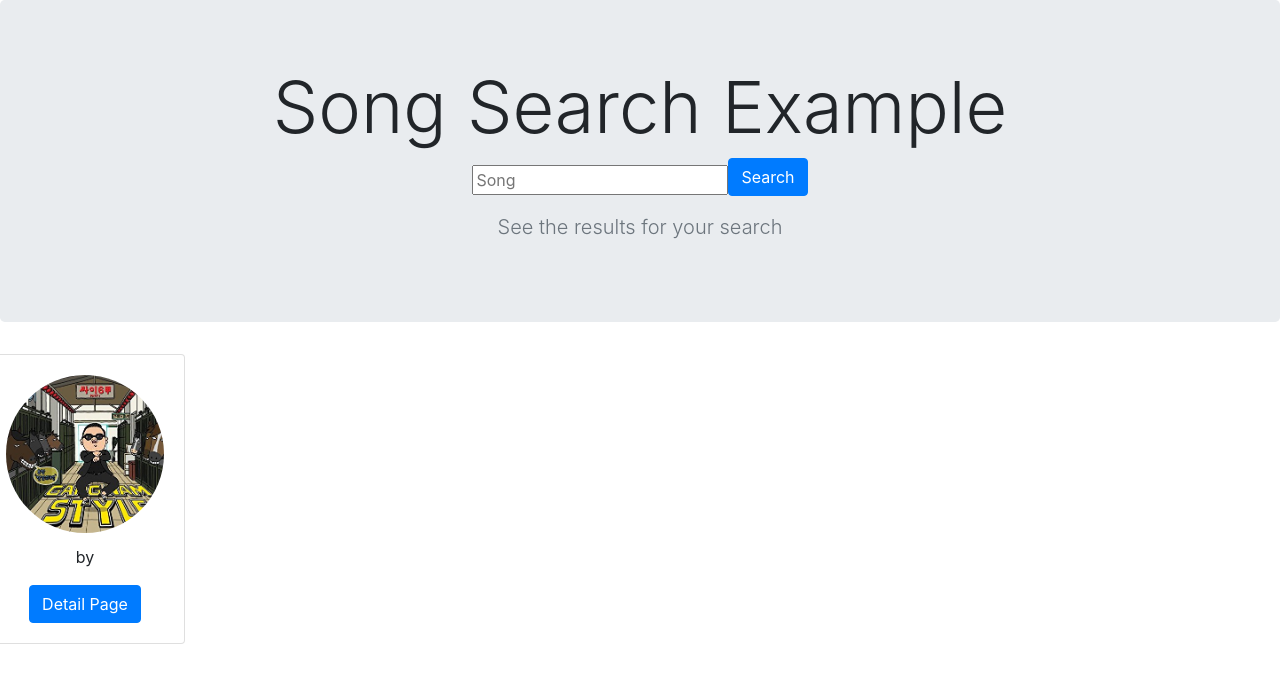
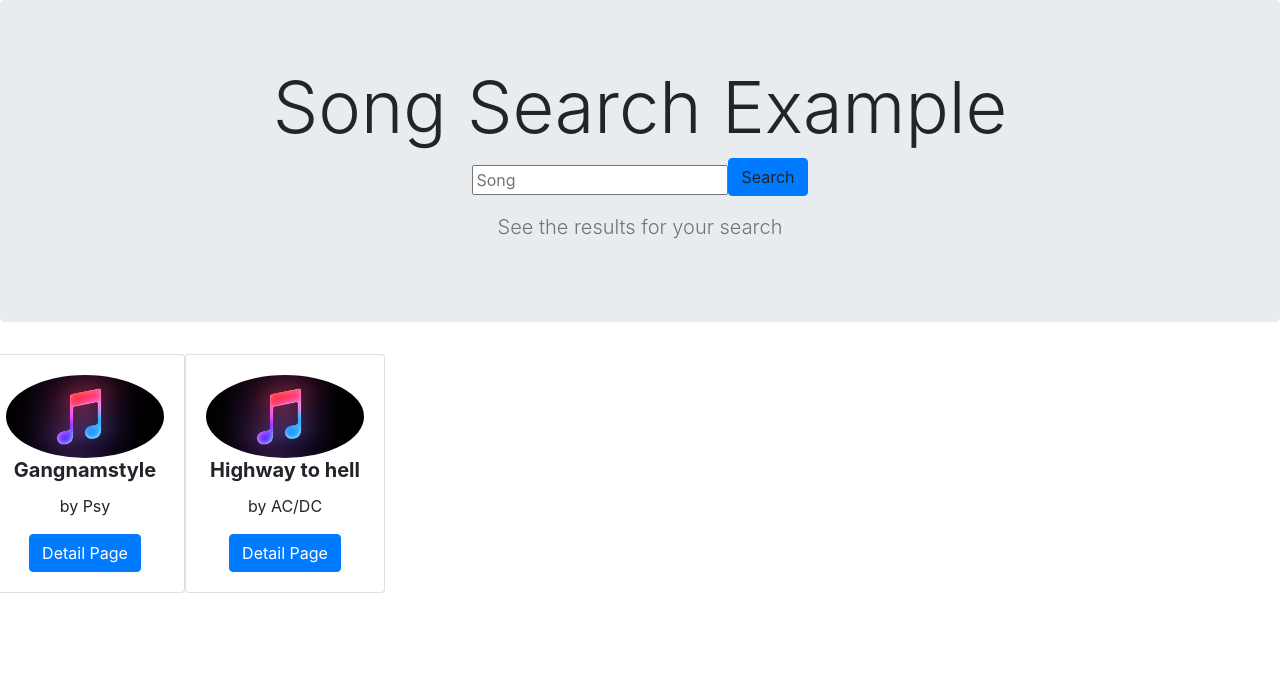
Before and after one commit to Mashnak/DCAppProject, an Angular app in the folder web-app/: page /add in a window 1280 px wide. Shown: the top 682 px of the page. Built offline with nearby package versions, Linux system fonts and the light colour scheme.

Commit message:
Set up the routing (not working properly for now) and tried out some stuff

```diff
--- a/web-app/src/app/app.module.ts
+++ b/web-app/src/app/app.module.ts
@@ -3,16 +3,17 @@ import {NgModule} from '@angular/core';
 import {SongsearchComponent} from './songsearch.component';
 import {SongitemComponent} from './songitem.component';
 import {DetailpageComponent} from './detailpage.component';
+import {routing} from './app.routing';
 
 @NgModule({
   declarations: [
     SongsearchComponent, SongitemComponent, DetailpageComponent
   ],
   imports: [
-    BrowserModule
+    BrowserModule, routing
   ],
   providers: [],
-  bootstrap: [SongsearchComponent]
+  bootstrap: [SongsearchComponent] // Html entry point after index.html
 })
 export class AppModule {
 }
--- /dev/null
+++ b/web-app/src/app/app.routing.ts
@@ -0,0 +1,8 @@
+import {Routes, RouterModule} from '@angular/router';
+import {DetailpageComponent} from './detailpage.component';
+
+const appRoutes: Routes = [{
+  path: 'add', component: DetailpageComponent
+}];
+
+export const routing = RouterModule.forRoot(appRoutes);
--- a/web-app/src/app/detailpage.component.html
+++ b/web-app/src/app/detailpage.component.html
@@ -1,10 +1,8 @@
-<!DOCTYPE html>
-<html lang="en">
-<head>
-    <meta charset="UTF-8">
-    <title>Title</title>
-</head>
-<body>
-
-</body>
-</html>
+<section class="jumbotron text-center">
+  <div class="container">
+    <h1 class="jumbotron-heading jumbotron-fluid display-3">{{title}}</h1>
+    <p class="lead text-muted">Detail page for the selected song</p>
+  </div>
+</section>
+{{songitem.title}}
+{{songitem.artist}}
--- a/web-app/src/app/detailpage.component.ts
+++ b/web-app/src/app/detailpage.component.ts
@@ -1,4 +1,4 @@
-import { Component } from '@angular/core';
+import {Component, Input} from '@angular/core';
 
 @Component({
   selector: 'app-detailpage',
@@ -6,4 +6,6 @@ import { Component } from '@angular/core';
   styleUrls: ['./detailpage.component.css']
 })
 export class DetailpageComponent {
+  title = 'Detail Page';
+  @Input() songitem;
 }
--- a/web-app/src/app/songitem.component.html
+++ b/web-app/src/app/songitem.component.html
@@ -1,8 +1,8 @@
 <div class="card text-center" style="width: 200px">
   <div class="card-body">
-    <img class="card-img-top rounded-circle" src="../assets/gangnamstyle.jpg" alt="Card image cap">
-    <h5 class="card-title"><strong>{{songtitle}}</strong></h5>
-    <p>by {{artist}}</p>
-    <a href="" class="btn btn-primary">Detail Page</a>
+    <img class="card-img-top rounded-circle" src="../assets/music.jpg" alt="Card image cap">
+    <h5 class="card-title"><strong>{{songitem.title}}</strong></h5>
+    <p>by {{songitem.artist}}</p>
+    <a routerLink="add" class="btn btn-primary">Detail Page</a>
   </div>
 </div>
--- a/web-app/src/app/songitem.component.ts
+++ b/web-app/src/app/songitem.component.ts
@@ -1,4 +1,4 @@
-import { Component } from '@angular/core';
+import { Component, Input } from '@angular/core';
 
 @Component({
   selector: 'app-songitem',
@@ -6,4 +6,5 @@ import { Component } from '@angular/core';
   styleUrls: ['./songitem.component.css']
 })
 export class SongitemComponent {
+  @Input() songitem;
 }
--- a/web-app/src/app/songsearch.component.html
+++ b/web-app/src/app/songsearch.component.html
@@ -1,15 +1,15 @@
 <section class="jumbotron text-center">
   <div class="container">
     <h1 class="jumbotron-heading jumbotron-fluid display-3">{{title}}</h1>
-    <form>
-      <div class="form-group mx-sm-2 mb-2">
-        <input type="text" id="inputSong" placeholder="Song">
-        <button type="submit" class="btn btn-primary mb-sm-2">Search</button>
-      </div>
-    </form>
+    <div class="form-group mx-sm-2 mb-2">
+      <input type="text" id="inputSong" placeholder="Song">
+      <a (click)="search()" class="btn btn-primary mb-sm-2">Search</a>
+    </div>
     <p class="lead text-muted">See the results for your search</p>
   </div>
 </section>
 <div class="row">
-  <app-songitem></app-songitem>
+  <app-songitem [songitem]="firstsongitem"></app-songitem>
+  <app-songitem [songitem]="secondsongitem"></app-songitem>
+
 </div>
--- a/web-app/src/app/songsearch.component.ts
+++ b/web-app/src/app/songsearch.component.ts
@@ -1,4 +1,4 @@
-import { Component } from '@angular/core';
+import {Component} from '@angular/core';
 
 @Component({
   selector: 'app-songsearch',
@@ -7,4 +7,19 @@ import { Component } from '@angular/core';
 })
 export class SongsearchComponent {
   title = 'Song Search Example';
+
+  firstsongitem = {
+    id: 1,
+    title: 'Gangnamstyle',
+    artist: 'Psy'
+  };
+  secondsongitem = {
+    id: 2,
+    title: 'Highway to hell',
+    artist: 'AC/DC'
+  };
+
+  search() {
+    // send get request to business logic;
+  }
 }
```
Also changed, not shown: web-app/src/assets/music.jpg (added).
